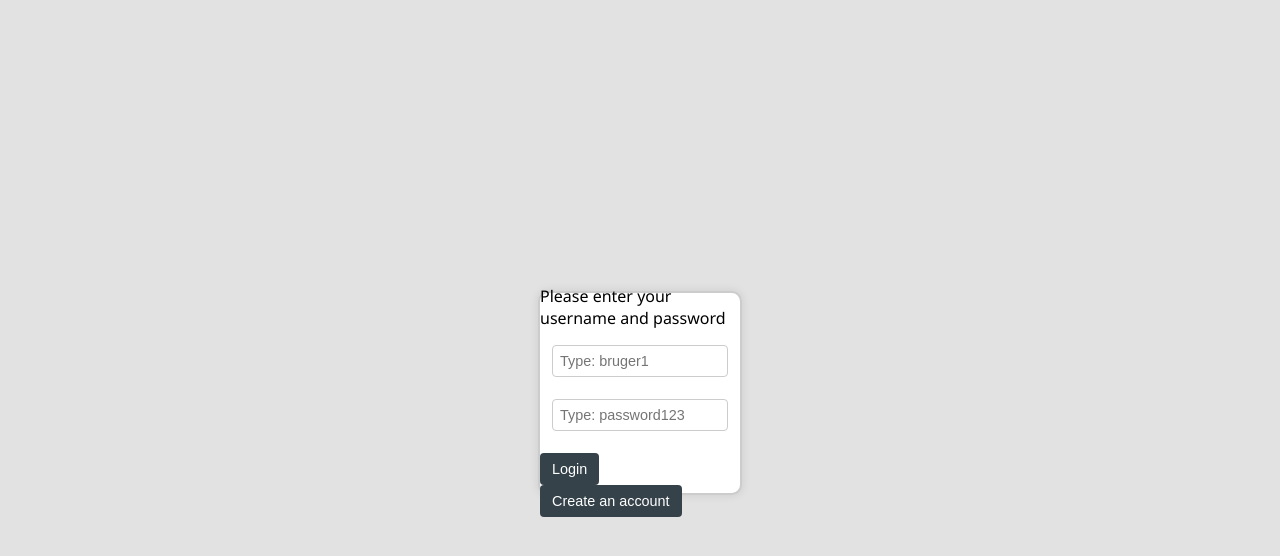
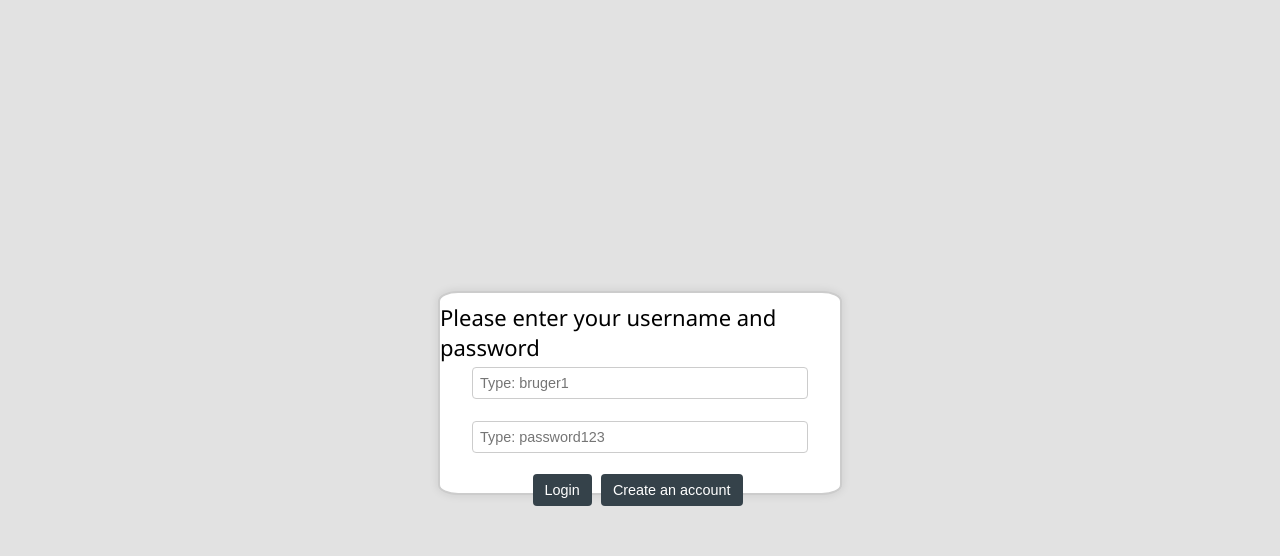
Before and after one commit to EliasBWGarcia/fullstack05, a website: page frontend/loginpage.html in a window 1280 px wide. Shown: the part 70-626 px from the top of the page. Drawn offline with Linux system fonts and the light colour scheme.

Commit message:
added CSS til loginsiden

```diff
--- a/frontend/style.css
+++ b/frontend/style.css
@@ -119,7 +119,7 @@ a:hover {
 .login-credentials {
     border: 2px solid #ccc;
     height: 25vh;
-    width: 25vh;
+    width: 50vh;
     display: flex;
     justify-content: center;
     align-items: center;
@@ -129,6 +129,10 @@ a:hover {
     box-shadow: 0 0 10px rgba(0, 0, 0, 0.1);
 }
 
+.login-credentials p{
+    margin-bottom: 5px;
+    font-size: 22px;
+}
 .login-credentials h1 {
     margin-bottom: 25px;
     font-size: 1.5em;
```
